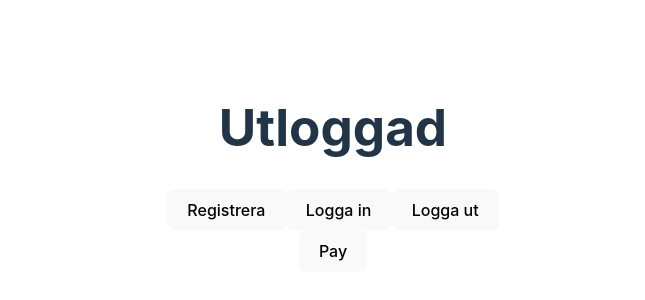
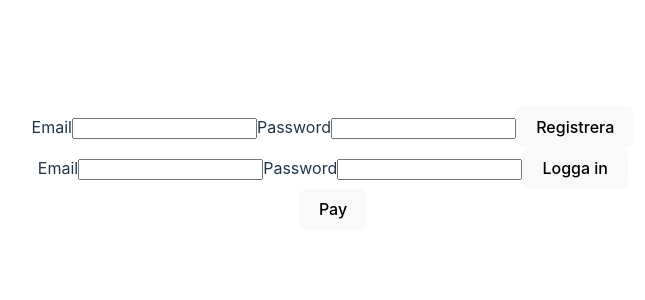
Before and after one commit to jennikaelisson/checkout, a React (Vite) app in the folder client/: page / in a window 1280 px wide. Shown: the part 232-532 px from the top of the page, without its empty margins (307-952 px from the left). Built offline with nearby package versions, Linux system fonts and the light colour scheme; no server answers.

Commit message:
set up forms for register and login

```diff
--- a/client/src/pages/Home.tsx
+++ b/client/src/pages/Home.tsx
@@ -1,53 +1,63 @@
-import { useEffect, useState } from "react";
+import { ChangeEvent, FormEvent, useEffect, useState } from "react";
 import "./../App.css";
 import PaymentButton from "../components/Payment";
 
 const Home = () => {
   const [user, setUser] = useState<string>("");
+  const [emailInput, setEmailInput] = useState("");
+  const [passwordInput, setPasswordInput] = useState("");
+
+  const [emailLoginInput, setEmailLoginInput] = useState("");
+  const [passwordLoginInput, setPasswordLoginInput] = useState("");
 
   useEffect(() => {
     const authorize = async () => {
       const response = await fetch("http://localhost:3001/api/auth/authorize", {
-                credentials: "include"
+        credentials: "include",
       });
 
       const data = await response.json();
       if (response.status === 200) {
-                setUser(data)
+        setUser(data);
       } else {
-                setUser("")
+        setUser("");
       }
-        }
-        authorize()
-    }, [])
+    };
+    authorize();
+  }, []);
 
-  const register = async () => {
+  const register = async (e: FormEvent) => {
+    e.preventDefault();
     const response = await fetch("http://localhost:3001/api/auth/register", {
       method: "POST",
       headers: {
         "Content-type": "application/json",
       },
-      body: JSON.stringify({ email: "enemail@gmeailw.com", password: "123442" }),
+      body: JSON.stringify({ email: emailInput, password: passwordInput }),
     });
     const data = await response.json();
     console.log(data);
   };
 
-  const login = async () => {
+  const login = async (e: FormEvent) => {
+    e.preventDefault();
     const response = await fetch("http://localhost:3001/api/auth/login", {
       method: "POST",
       headers: {
         "Content-type": "application/json",
       },
       credentials: "include",
-      body: JSON.stringify({ email: "enemail@gmeailw.com", password: "123442" }),
+      body: JSON.stringify({
+        email: emailLoginInput,
+        password: passwordLoginInput,
+      }),
     });
     const data = await response.json();
 
     if (response.status === 200) {
-        setUser(data)
+      setUser(data);
     } else {
-        setUser("")
+      setUser("");
     }
   };
 
@@ -58,18 +68,71 @@ const Home = () => {
     });
 
     if (response.status === 200) {
-          setUser("")
+      setUser("");
     }
-  }
+  };
+
+  const handleEmailChange = (e: ChangeEvent<HTMLInputElement>) => {
+    setEmailInput(e.target.value);
+  };
+
+  const handlePasswordChange = (e: ChangeEvent<HTMLInputElement>) => {
+    setPasswordInput(e.target.value);
+  };
+
+  const handleLoginEmailChange = (e: ChangeEvent<HTMLInputElement>) => {
+    setEmailLoginInput(e.target.value);
+  };
+
+  const handleLoginPasswordChange = (e: ChangeEvent<HTMLInputElement>) => {
+    setPasswordLoginInput(e.target.value);
+  };
 
   return (
     <>
-      <h1>{user ? "Inloggad:" + user : "Utloggad"}</h1>
-      <button onClick={register}>Registrera</button>
-      <button onClick={login}>Logga in</button>
+      <div>
+        {user ? (
           <button onClick={logout}>Logga ut</button>
+        ) : (
+          <>
+            <form onSubmit={register}>
+              <label htmlFor="emailInput">Email</label>
+              <input
+                id="emailInput"
+                value={emailInput}
+                onChange={handleEmailChange}
+              />
+              <label htmlFor="passwordInput">Password</label>
+              <input
+                id="passwordInput"
+                value={passwordInput}
+                onChange={handlePasswordChange}
+              />
+              <button>Registrera</button>
+            </form>
 
-      <div><PaymentButton /></div>
+            <form onSubmit={login}>
+              <label htmlFor="emailLoginInput">Email</label>
+              <input
+                id="emailLoginInput"
+                value={emailLoginInput}
+                onChange={handleLoginEmailChange}
+              />
+              <label htmlFor="passwordLoginInput">Password</label>
+              <input
+                id="passwordLoginInput"
+                value={passwordLoginInput}
+                onChange={handleLoginPasswordChange}
+              />
+              <button>Logga in</button>
+            </form>
+          </>
+        )}
+      </div>
+
+      <div>
+        <PaymentButton />
+      </div>
     </>
   );
 };
```
Also changed, not shown: 1 other file (tests, documents, lock files or other folders). Lines whose indentation alone changed are shown as unchanged.
